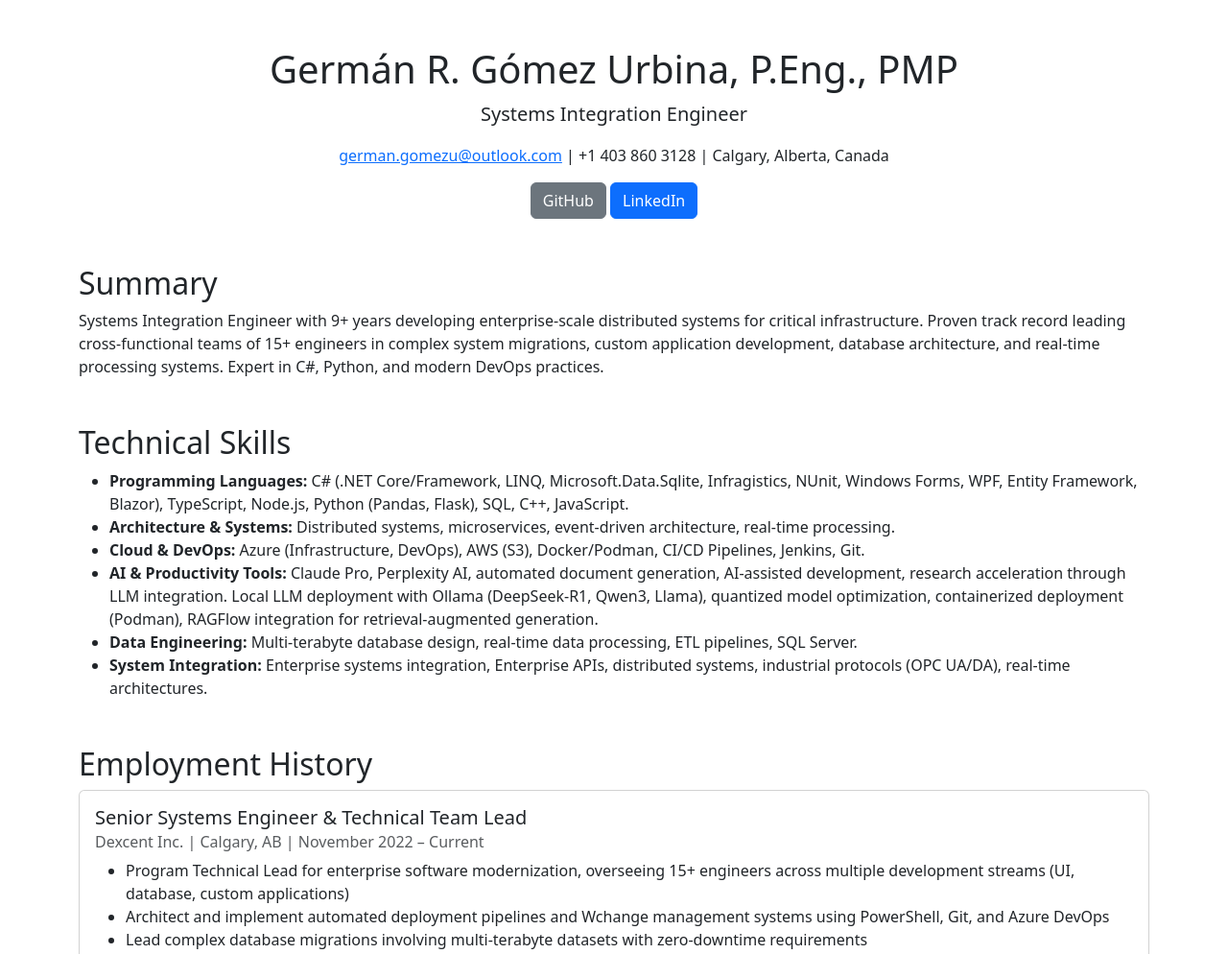
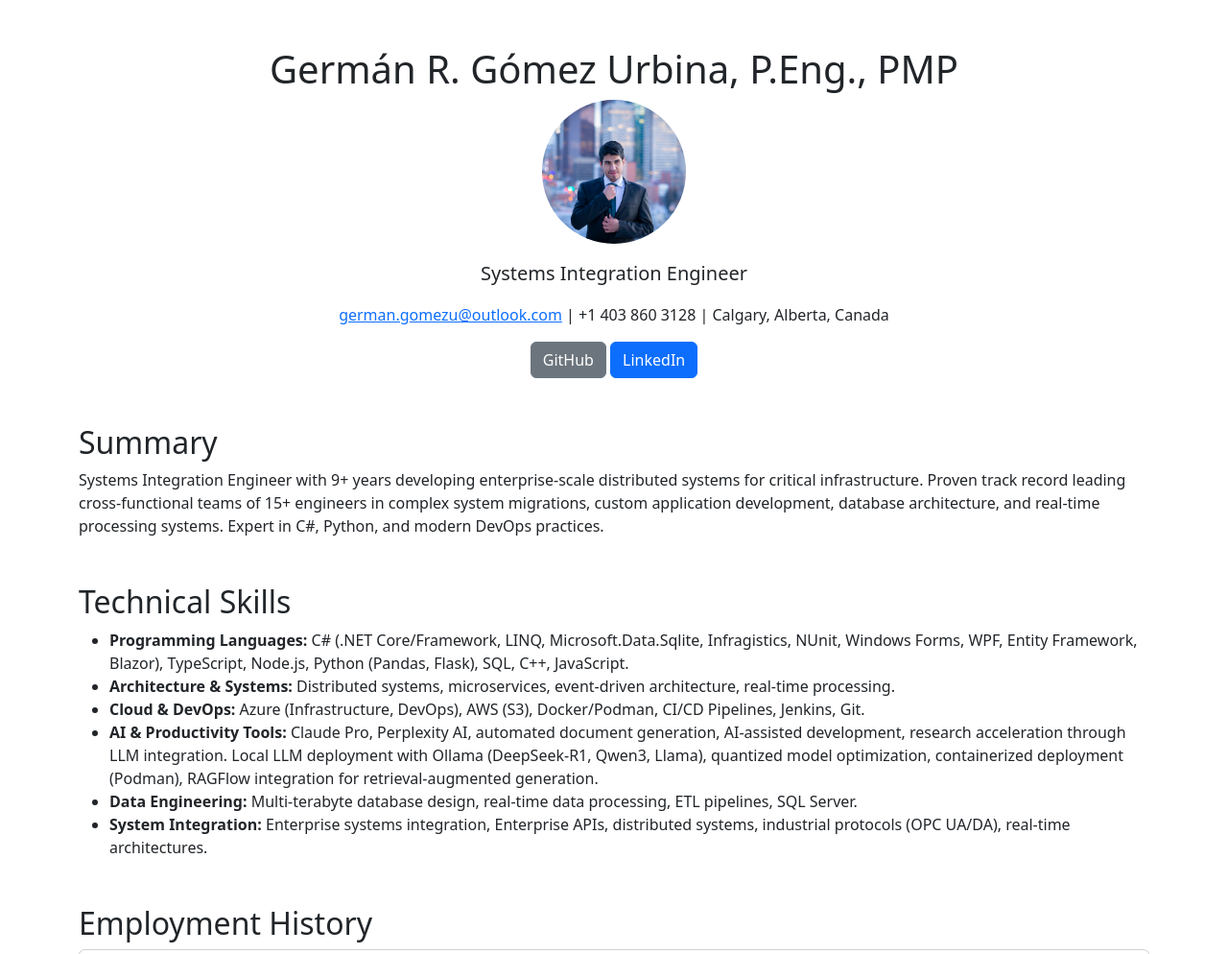
Before and after one commit to grgomez/germangomezcc, a plain HTML site: page index.html in a window 1280 px wide. Shown: the top 994 px of the page at 96% size. Drawn offline with nearby package versions, Linux system fonts and the light colour scheme.

Commit message:
Adding picture of me

```diff
--- a/index.html
+++ b/index.html
@@ -10,6 +10,7 @@
     <div class="container my-5">
         <header class="text-center mb-5">
             <h1>Germán R. Gómez Urbina, P.Eng., PMP</h1>
+            <img src="me.jpg" class="img-fluid rounded-circle mb-3" alt="Germán R. Gómez Urbina" style="width: 150px; height: 150px; object-fit: cover;">
             <p class="lead">Systems Integration Engineer</p>
             <p>
                 <a href="mailto:german.gomezu@outlook.com">german.gomezu@outlook.com</a> |
```
Also changed, not shown: me.jpg (added).
